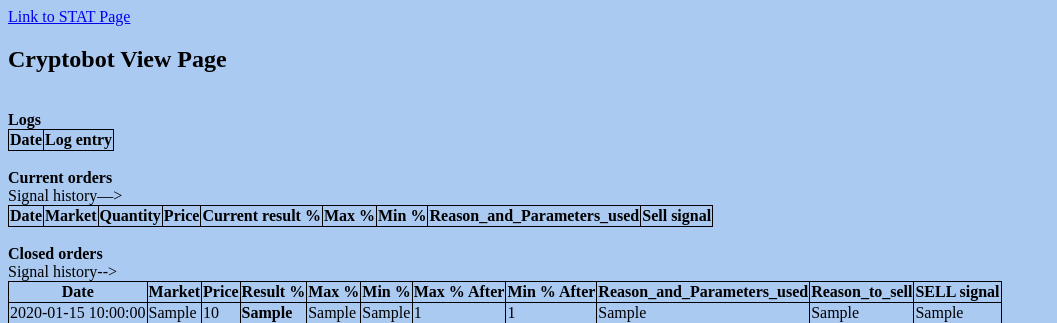
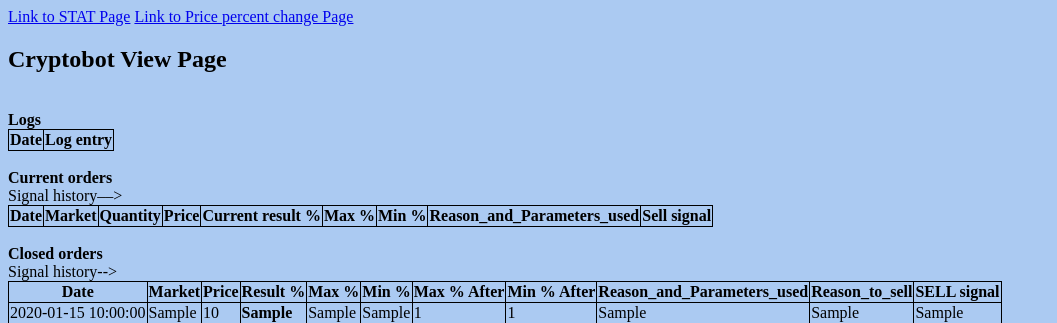
Before and after one commit to egaraev/cryptobot, a PHP site: page / in a window 1280 px wide; the page is wider, and only the part inside the window is pictured. Shown: the top 323 px of that part, without its empty margins (0-1057 px from the left). Run offline with PHP 8.4, Linux system fonts and the light colour scheme; tables that the repository leaves empty or names only in its code hold one stand-in row (values such as "Sample post"); data that the repository does not hold is empty.

Commit message:
Update index.php

```diff
--- a/index.php
+++ b/index.php
@@ -1,4 +1,5 @@
 <a href="stat.php">Link to STAT Page</a>
+<a href="price.txt">Link to Price percent change Page</a>
 
 <?php
 $con=mysqli_connect("database-service","cryptouser","123456","cryptodb");
```
